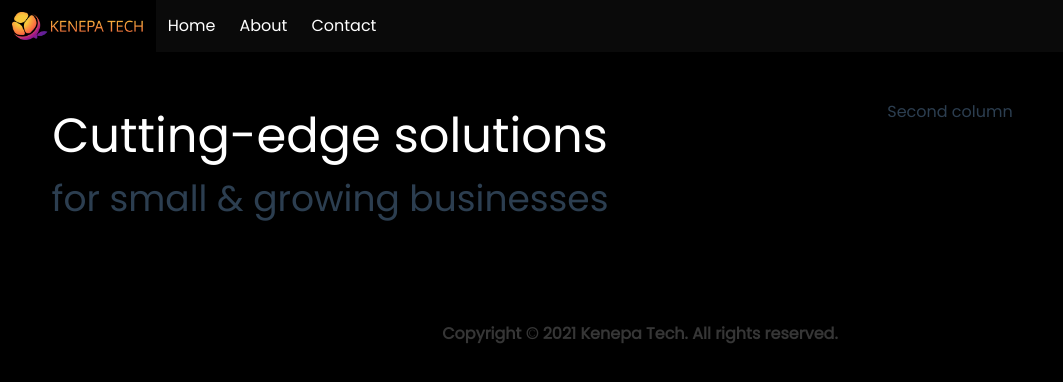
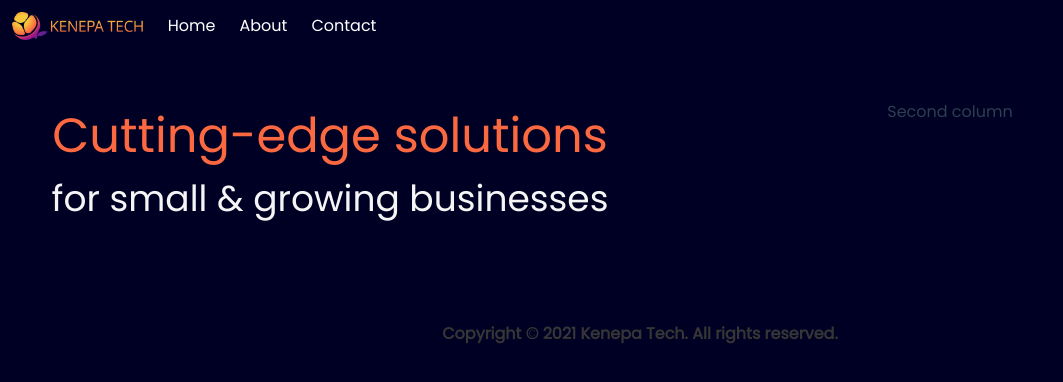
Before and after one commit to KenepaTech/kenepa-vue, a Vue app: page / in a window 1280 px wide. Shown: the top 382 px of the page, without its empty margins (0-1063 px from the left). Built offline with nearby package versions, Linux system fonts and the light colour scheme.

Commit message:
Add some placeholder text and new assets

```diff
--- a/src/App.vue
+++ b/src/App.vue
@@ -24,7 +24,7 @@ export default {
 @import url('https://fonts.googleapis.com/css2?family=Poppins&display=swap');
 
 body {
-  background-color: #000000;
+  background-color: var(--main-bg-color);
 }
 
 html, body {
@@ -33,10 +33,11 @@ html, body {
 
 .kenepa-header {
   font-size: 36px;
+  color: whitesmoke;
 }
 
 .kenepa-highlight {
-  color: white;
+  color: var(--kenepa-pumpkin);
   font-size: 48px
 }
 
@@ -60,4 +61,14 @@ html, body {
 #nav a.router-link-exact-active {
   color: #42b983;
 }
+
+:root {
+  --main-bg-color: #000025;
+  --kenepa-indigo: #281c65;
+  --kenepa-violet: #622097;
+  --kenepa-magenta: #a0178a;
+  --kenepa-amaranth: #eb2c5d;
+  --kenepa-pumpkin: #fc6840;
+  --kenepa-sunglow: #f8c93c;
+}
 </style>
--- a/src/components/Footer.vue
+++ b/src/components/Footer.vue
@@ -25,6 +25,6 @@ export default {
 
 <style scoped>
 .footer {
-  background-color: #000000;
+  background-color: var(--main-bg-color);
 }
 </style>
--- a/src/components/Navbar.vue
+++ b/src/components/Navbar.vue
@@ -1,5 +1,5 @@
 <template>
-  <b-navbar type=is-black>
+  <b-navbar>
     <template #brand>
       <b-navbar-item tag="router-link" :to="{ path: '/' }">
         <img
@@ -23,4 +23,11 @@ export default {
 </script>
 
 <style scoped>
+  .navbar {
+    background-color: var(--main-bg-color);
+  }
+
+  .navbar-item {
+    color: white;
+  }
 </style>
```
